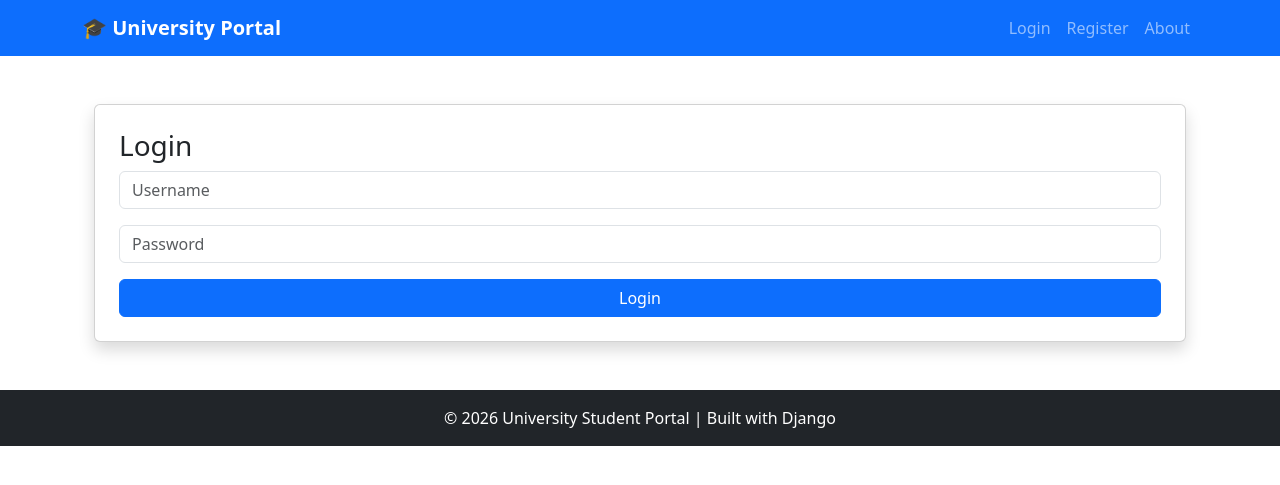
After one commit to jbkatul/batch1308_student_portal_project, a Django app: page /login/ in a window 1280 px wide. The commit adds this page. Shown: the top 485 px of the page. Run offline with Django 5.2, Linux system fonts and the light colour scheme.

Commit message:
Added database integration, authentication system, session handling, login/logout, and registration

```diff
--- a/portal/templates/portal/base.html
+++ b/portal/templates/portal/base.html
@@ -1,37 +1,78 @@
-{% load static %}
 <!DOCTYPE html>
-<html>
+<html lang="en">
 <head>
+    <meta charset="UTF-8">
     <title>University Portal</title>
 
+    <!-- Bootstrap CSS -->
     <link href="https://cdn.jsdelivr.net/npm/bootstrap@5.3.2/dist/css/bootstrap.min.css" rel="stylesheet">
+
+    <!-- Custom CSS -->
+    {% load static %}
     <link rel="stylesheet" href="{% static 'portal/style.css' %}">
 </head>
-
 <body>
 
+<!-- NAVBAR -->
 <nav class="navbar navbar-expand-lg navbar-dark bg-primary">
     <div class="container">
-    <a class="navbar-brand fw-bold" href="/">🎓 University Portal</a>
-    <div>
-    <ul class="navbar-nav ms-auto">
-        <li class="nav-item"><a class="nav-link" href="/">Home</a></li>
-        <li class="nav-item"><a class="nav-link" href="/students/">Students</a></li>
-        <li class="nav-item"><a class="nav-link" href="/add-student/">Add Student</a></li>
-        <li class="nav-item"><a class="nav-link" href="/about/">About</a></li>
-    </ul>
-    </div>
+        <a class="navbar-brand fw-bold" href="{% url 'home' %}">
+            🎓 University Portal
+        </a>
+
+        <button class="navbar-toggler" type="button" data-bs-toggle="collapse" data-bs-target="#navbarNav">
+            <span class="navbar-toggler-icon"></span>
+        </button>
+
+        <div class="collapse navbar-collapse" id="navbarNav">
+            <ul class="navbar-nav ms-auto">
+
+                {% if user.is_authenticated %}
+                    <li class="nav-item">
+                        <a class="nav-link" href="{% url 'student_list' %}">Students</a>
+                    </li>
+
+                    <li class="nav-item">
+                        <a class="nav-link" href="{% url 'add_student' %}">Add Student</a>
+                    </li>
+
+                    <li class="nav-item">
+                        <a class="nav-link" href="{% url 'logout' %}">Logout</a>
+                    </li>
+                {% else %}
+
+                    <li class="nav-item">
+                        <a class="nav-link" href="{% url 'login' %}">Login</a>
+                    </li>
+
+                    <li class="nav-item">
+                        <a class="nav-link" href="{% url 'register' %}">Register</a>
+                    </li>
+
+                {% endif %}
+
+                <li class="nav-item">
+                    <a class="nav-link" href="{% url 'about' %}">About</a>
+                </li>
+
+            </ul>
+        </div>
     </div>
 </nav>
 
-<div class="container mt-5">
+<!-- MAIN CONTENT -->
+<div class="container mt-4">
     {% block content %}
     {% endblock %}
 </div>
 
+<!-- FOOTER -->
 <footer class="bg-dark text-white text-center p-3 mt-5">
-    © 2026 University Student Portal
+    © 2026 University Student Portal | Built with Django
 </footer>
+
+<!-- Bootstrap JS -->
+<script src="https://cdn.jsdelivr.net/npm/bootstrap@5.3.2/dist/js/bootstrap.bundle.min.js"></script>
 
 </body>
 </html>
--- /dev/null
+++ b/portal/templates/portal/login.html
@@ -0,0 +1,19 @@
+{% extends "portal/base.html" %}
+{% block content %}
+
+<div class="container mt-5">
+    <div class="card p-4 shadow">
+        <h3>Login</h3>
+        {% if error %}
+            <p class="text-danger">{{ error }}</p>
+        {% endif %}
+        <form method="POST">
+            {% csrf_token %}
+            <input type="text" name="username" class="form-control mb-3" placeholder="Username" required>
+            <input type="password" name="password" class="form-control mb-3" placeholder="Password" required>
+            <button class="btn btn-primary w-100">Login</button>
+        </form>
+    </div>
+</div>
+
+{% endblock %}
--- a/portal/views.py
+++ b/portal/views.py
@@ -1,4 +1,9 @@
-from django.shortcuts import render, redirect
+from django.shortcuts import render, redirect, get_object_or_404
+from django.contrib.auth import authenticate, login, logout
+from django.contrib.auth.decorators import login_required
+from django.contrib.auth.models import User
+from .models import Student
+
 
 students = [
     {
@@ -120,3 +125,38 @@ def delete_student(request, id):
         students = [s for s in students if s["id"] != id]
 
     return redirect("student_list")
+
+
+def register_view(request):
+    if request.method == "POST":
+        username = request.POST.get("username")
+        password = request.POST.get("password")
+
+        if User.objects.filter(username=username).exists():
+            return render(request, "portal/register.html", {"error": "Username already exists"})
+
+        User.objects.create_user(username=username, password=password)
+        return redirect("login")
+
+    return render(request, "portal/register.html")
+
+
+def login_view(request):
+    if request.method == "POST":
+        username = request.POST.get("username")
+        password = request.POST.get("password")
+
+        user = authenticate(request, username=username, password=password)
+
+        if user:
+            login(request, user)
+            return redirect("student_list")
+        else:
+            return render(request, "portal/login.html", {"error": "Invalid credentials"})
+
+    return render(request, "portal/login.html")
+
+
+def logout_view(request):
+    logout(request)
+    return render(request, "portal/logout.html")
--- a/studentportal/urls.py
+++ b/studentportal/urls.py
@@ -4,11 +4,15 @@ from portal import views
 
 urlpatterns = [
     path('admin/', admin.site.urls),
+
     path('', views.home, name='home'),
+
+    path('register/', views.register_view, name='register'),
+    path('login/', views.login_view, name='login'),
+    path('logout/', views.logout_view, name='logout'),
+
     path('students/', views.student_list, name='student_list'),
-    path('students/<int:id>/', views.student_detail, name='student_detail'),
     path('add-student/', views.add_student, name='add_student'),
     path('edit-student/<int:id>/', views.edit_student, name='edit_student'),
     path('delete-student/<int:id>/', views.delete_student, name='delete_student'),
-    path('about/', views.about, name='about'),
 ]
```
Also changed, not shown: portal/models.py (+10 -1 lines), portal/templates/portal/logout.html (added, +14 -0 lines), portal/templates/portal/register.html (added, +19 -0 lines), portal/migrations/0001_initial.py (added).
